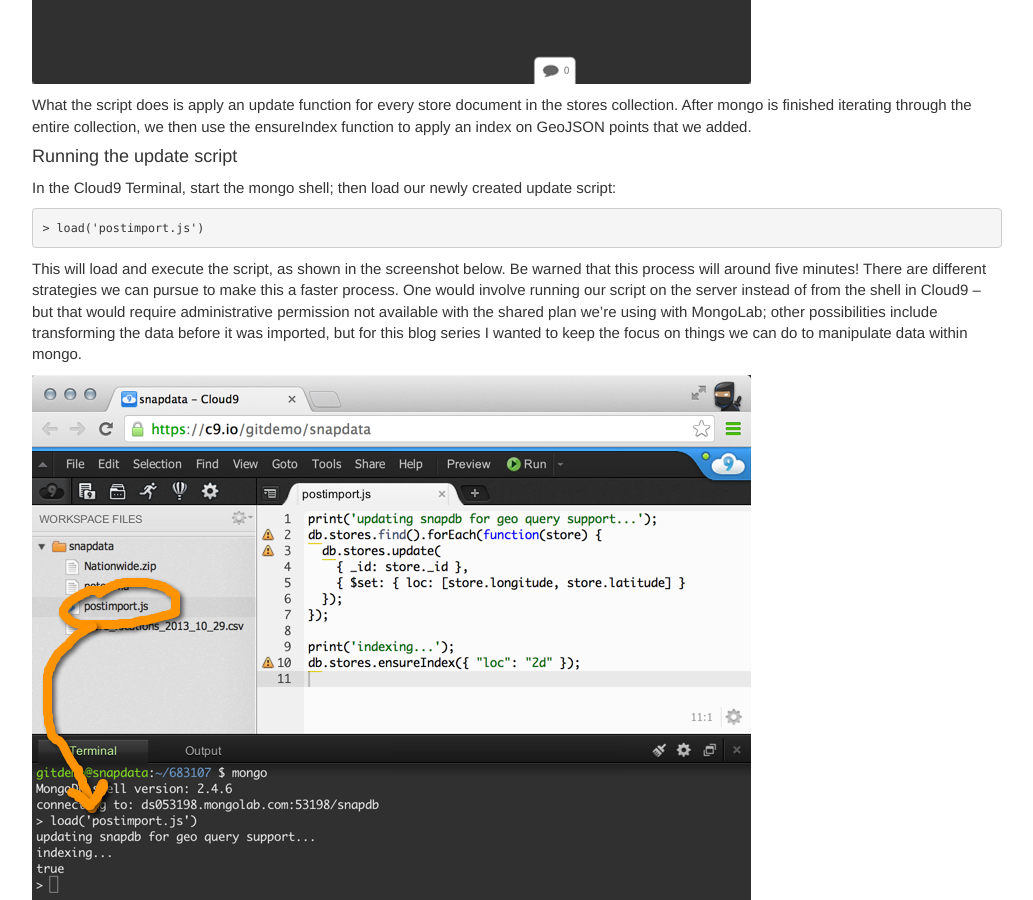
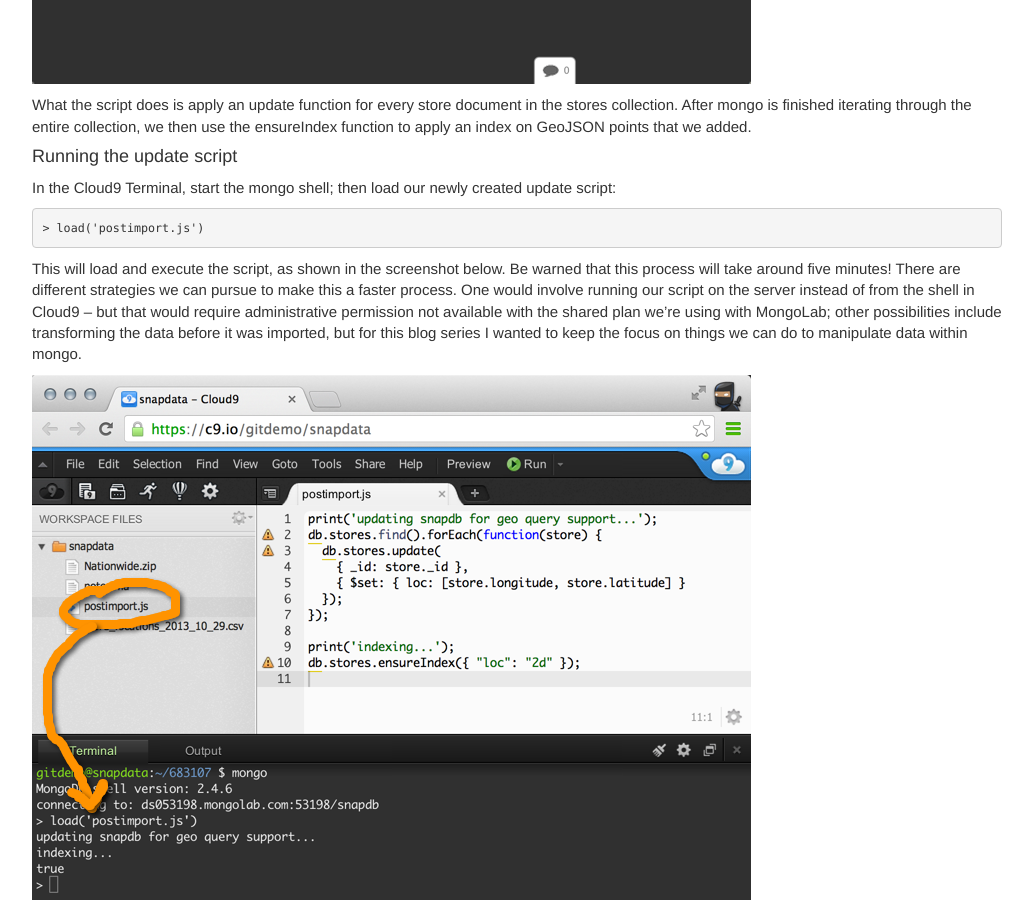
Before and after one commit to subfuzion/subfuzion.github.io, a Jekyll site: the page built from _posts/2013-11-19-harvesting-snap-data-with-cloud9-and-mongodb-part-3-supporting-geospatial-queries.md, in a window 1280 px wide and 900 px high, scrolled down 1796 px. Shown: the whole window, without its empty margins (123-1156 px from the left). Built offline with Jekyll 4.4.1, drawn with Linux system fonts in a browser that asks for light colours; nearby versions of some CDN libraries; comment, search, counter and statistics services are not loaded; some of the changed text lies outside the part shown.

Commit message:
minor edits

```diff
--- a/_posts/2013-11-19-harvesting-snap-data-with-cloud9-and-mongodb-part-3-supporting-geospatial-queries.md
+++ b/_posts/2013-11-19-harvesting-snap-data-with-cloud9-and-mongodb-part-3-supporting-geospatial-queries.md
@@ -59,7 +59,7 @@
 
     > load('postimport.js')
 
-This will load and execute the script, as shown in the screenshot below. Be warned that this process will around five minutes! There are different strategies we can pursue to make this a faster process. One would involve running our script on the server instead of from the shell in Cloud9 -- but that would require administrative permission not available with the shared plan we're using with MongoLab; other possibilities include transforming the data before it was imported, but for this blog series I wanted to keep the focus on things we can do to manipulate data within mongo.
+This will load and execute the script, as shown in the screenshot below. Be warned that this process will take around five minutes! There are different strategies we can pursue to make this a faster process. One would involve running our script on the server instead of from the shell in Cloud9 -- but that would require administrative permission not available with the shared plan we're using with MongoLab; other possibilities include transforming the data before it was imported, but for this blog series I wanted to keep the focus on things we can do to manipulate data within mongo.
 
 ![load script](/assets/img/snap/mongo-postimport-02.png "load script")
 
```
Also changed, not shown: other parts of _posts/2013-11-19-harvesting-snap-data-with-cloud9-and-mongodb-part-3-supporting-geospatial-queries.md (+2 -2 lines), _posts/2013-11-13-about-snap-data.md (+2 -2 lines).
